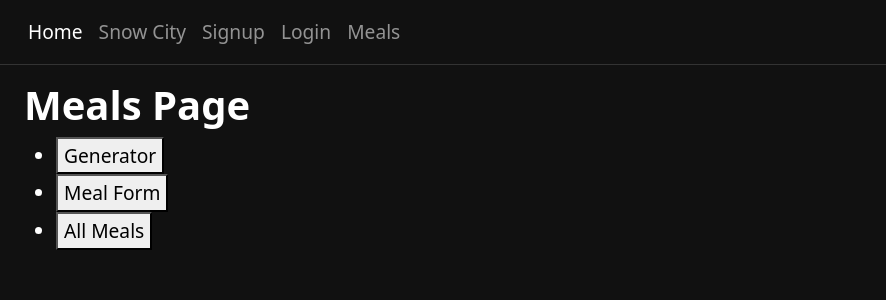
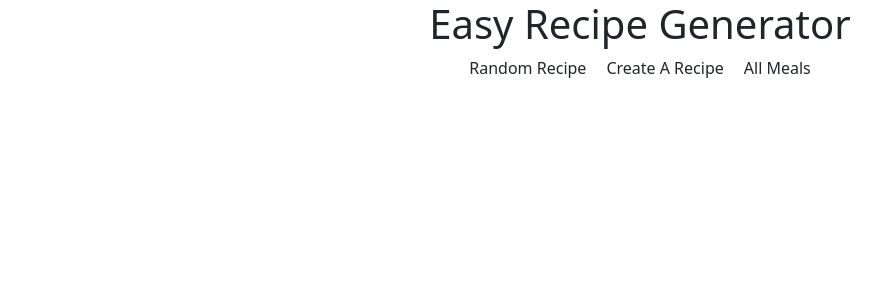
Before and after one commit to erik814/random-food-generator, a React (Create React App) app in the folder client/: page /meals in a window 1280 px wide. Shown: the top 300 px of the page, without its empty margins (0-886 px from the left). Built offline with nearby package versions, Linux system fonts and the light colour scheme.

Commit message:
Restructured generator.

```diff
--- a/client/src/App.js
+++ b/client/src/App.js
@@ -9,22 +9,28 @@ import './styles/global.css'
 function App() {
 
   return (
-    <AppProvider>
-      <BrowserRouter>
-        <Wrapper>
-          <Header />
-          <div className="pt-3 px-4">
-            <Routes>
-              <Route path="/" element={<HomePage />} />
-              <Route path="/login" element={<LoginPage />} />
-              <Route path="/profile" element={<ProfilePage />} />
-              <Route path="/signup" element={<SignupPage />} />
-              <Route path="/meals" element={<MealsPage/>} />
-            </Routes>
-          </div>
-        </Wrapper>
-      </BrowserRouter>
-    </AppProvider>
+
+    <div>
+      <MealsPage/>
+    </div>
+
+
+    // <AppProvider>
+    //   <BrowserRouter>
+    //     <Wrapper>
+    //       <Header />
+    //       <div className="pt-3 px-4">
+    //         <Routes>
+    //           <Route path="/" element={<HomePage />} />
+    //           <Route path="/login" element={<LoginPage />} />
+    //           <Route path="/profile" element={<ProfilePage />} />
+    //           <Route path="/signup" element={<SignupPage />} />
+    //           <Route path="/meals" element={<MealsPage/>} />
+    //         </Routes>
+    //       </div>
+    //     </Wrapper>
+    //   </BrowserRouter>
+    // </AppProvider>
   );
 }
 
--- a/client/src/components/AllMeals.jsx
+++ b/client/src/components/AllMeals.jsx
@@ -30,22 +30,10 @@ const AllMeals = () => {
                 </div>
             ))}
             {selectedMeal && (
-                <div>
-                    <SingleMeal meal={selectedMeal} setMeal={setSelectedMeal} setMeals={setMeals}/>
-                </div>
+                <SingleMeal meal={selectedMeal} setMeal={setSelectedMeal} setMeals={setMeals}/>
             )}
         </div>
     );
 };
 
-// const MealDetails = ({ meal }) => {
-//     return (
-//         <div>
-//             <h2>{meal.name}</h2>
-//             <p>Ingredients: {meal.ingredients.join(', ')}</p>
-//             <p>Instructions: {meal.instructions.join(', ')}</p>
-//         </div>
-//     );
-// };
-
 export default AllMeals;
--- /dev/null
+++ b/client/src/components/EditMeal.jsx
@@ -0,0 +1,12 @@
+import { useState } from 'react';
+
+const EditMeal = ({ meal }) => {
+
+    return (
+        <div>
+            <p>edit meal</p>
+        </div>
+    );
+};
+
+export default EditMeal;
--- a/client/src/components/Generator.jsx
+++ b/client/src/components/Generator.jsx
@@ -3,13 +3,13 @@ import { useState, useEffect } from 'react';
 function Generator() {
     const [meals, setMeals] = useState([]);
     const [oneMeal, setOneMeal] = useState({});
+    const [showRecipe, setShowRecipe] = useState(false);
 
     const getAllMeals = () => {
         fetch('/api/meal')
             .then(res => res.json())
             .then(data => {
                 setMeals(data)
-                // console.log(data)
             })
     }
 
@@ -19,30 +19,34 @@ function Generator() {
 
     const randomMeal = () => {
         const random = Math.floor(Math.random() * meals.length);
-        setOneMeal(meals[random])
-        console.log(oneMeal)
+        setOneMeal(meals[random]);
+        setShowRecipe(true);
     }
 
     return(
-        <div>
-            <p>Generator</p>
-                <div className="all-meals">
+        <div className='generator-container'>
+            {/* <p>Generator</p> */}
+            {showRecipe && (
+                <div>
                     <h3>{oneMeal.name}</h3>
 
                     <div className="random-ingredients">
+                        <h4>Ingredients</h4>
                         {oneMeal.ingredients?.map(function(item, idx) {
                             return <p key={idx}>{item}</p>
                         })}
                     </div>
 
                     <div className="random-instructions">
+                        <h4>Instructions</h4>
                         {oneMeal.instructions?.map(function(item, idx) {
                             return <p key={idx}>{item}</p>
                         })}
                     </div>
                 </div>
+            )}
 
-            <button onClick={randomMeal}>Random Meal</button>
+            <button onClick={randomMeal}>Random Recipe</button>
         </div>
     )
 
--- a/client/src/components/MealNav.jsx
+++ b/client/src/components/MealNav.jsx
@@ -13,15 +13,15 @@ const MealNav = () => {
     return (
         <div>
             <nav>
-                <ul>
+                <ul className='meal-nav-list'>
                     <li>
-                        <button onClick={() => handleNavClick('generator')}>Generator</button>
+                        <div onClick={() => handleNavClick('generator')}>Random Recipe</div>
                     </li>
                     <li>
-                        <button onClick={() => handleNavClick('mealForm')}>Meal Form</button>
+                        <div onClick={() => handleNavClick('mealForm')}>Create A Recipe</div>
                     </li>
                     <li>
-                        <button onClick={() => handleNavClick('allMeals')}>All Meals</button>
+                        <div onClick={() => handleNavClick('allMeals')}>All Meals</div>
                     </li>
                 </ul>
             </nav>
--- a/client/src/components/SingleMeal.jsx
+++ b/client/src/components/SingleMeal.jsx
@@ -1,6 +1,9 @@
 import { useState } from 'react';
+import EditMeal from './EditMeal';
 
 const SingleMeal = ({ meal, setMeal, setMeals, }) => {
+
+    // const [selectEdit, setSelectEdit] = useState(null);
 
     const handleMealDelete = () => {
         fetch(`/api/meal/${meal._id}`, {
@@ -29,6 +32,10 @@ const SingleMeal = ({ meal, setMeal, setMeals, }) => {
             });
     };
 
+    // const handleEditClick = (meal) => {
+    //     setSelectEdit(meal);
+    // };
+
     return (
         <div>
             <div>
@@ -38,9 +45,13 @@ const SingleMeal = ({ meal, setMeal, setMeals, }) => {
             </div>
 
             <div>
-                <button onClick={handleMealEdit}>Edit</button>
+                {/* <button onClick={handleEditClick()}>Edit</button> */}
                 <button onClick={handleMealDelete}>Delete</button>
             </div>
+
+            {/* {selectEdit && (
+                <EditMeal meal={meal} />
+            )} */}
         </div>
     );
 };
--- a/client/src/components/index.js
+++ b/client/src/components/index.js
@@ -6,3 +6,4 @@ export { default as Generator } from "./Generator"
 export { default as MealForm } from "./MealForm"
 export { default as MealNav } from "./MealNav"
 export { default as AllMeals } from "./AllMeals"
+export { default as EditMeal } from "./EditMeal"
--- a/client/src/pages/MealsPage.js
+++ b/client/src/pages/MealsPage.js
@@ -5,7 +5,7 @@ function MealsPage() {
 
     return(
         <div>
-            <h1>Meals Page</h1>
+            <h1>Easy Recipe Generator</h1>
             <MealNav/>
         </div>
     )
--- a/client/src/styles/global.css
+++ b/client/src/styles/global.css
@@ -1,27 +1,38 @@
 
-/* === typography ====== */
-
-body {
-  background-color: rgb(77, 77, 77);
+h1 {
+  text-align: center;
 }
 
-h1, h2, h3, h4, h5, h6, p, li, td, th, blockquote, label, span {
-  color: white;
+.meal-nav-list {
+  display: flex;
+  justify-content: center;
+  list-style: none;
+  padding: 0;
 }
 
-input, textarea, select {
-  color: rgb(0, 0, 0);
+.meal-nav-list li {
+  margin: 0 10px;
 }
 
-h1, h2, h3, h4, h5, h6 {
-  font-weight: bold;
+/* generator */
+
+.generator-container {
+  display: flex;
+  flex-direction: column;
+  align-items: center;
+  justify-content: center;
 }
 
-p, li, td, th, blockquote, label, input, textarea, select {
-  font-size: 1.2rem;
-  line-height: 165%;
+
+
+h3 {
+  font-size: 30px;
+  text-align: center;
 }
 
-p {
-  margin-bottom: 1rem;
+.random-ingredients {
+  display: flex;
+  flex-direction: column;
+  align-items: start;
+  width: 90%;
 }
```
Also changed, not shown: client/src/assets/camper-bg.jpg (added).
